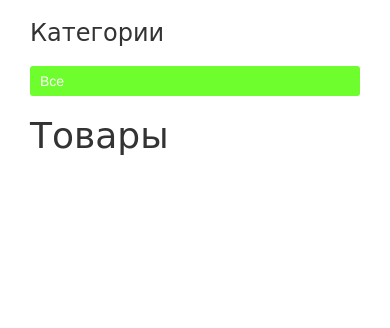
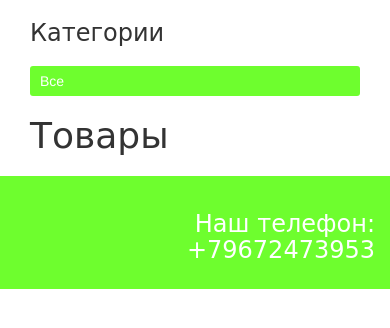
Before and after one commit to nfy77/myshop, a Django app: page / in a window 390 px wide. Shown: the part 208-536 px from the top of the page. Run offline with Django 3.2, Linux system fonts and the light colour scheme; data that the repository does not hold is empty; some libraries are stand-ins or nearby versions.

Commit message:
add telephone in order and base.html

```diff
--- a/myshop/urls.py
+++ b/myshop/urls.py
@@ -21,9 +21,9 @@ from django.conf.urls.static import static
 
 urlpatterns = [
 	url(r'^admin/', admin.site.urls),
-	url(r'^', include('shop.urls', namespace='shop')),
 	url(r'^cart/', include('cart.urls', namespace='cart')),
 	url(r'^order/', include('orders.urls', namespace='orders')),
+	url(r'^', include('shop.urls', namespace='shop')),
 
 ]
 
--- a/orders/admin.py
+++ b/orders/admin.py
@@ -8,7 +8,7 @@ class OrderItemInline(admin.TabularInline):
 
 class OrderAdmin(admin.ModelAdmin):
     list_display = ['id', 'first_name', 'last_name', 'email', 'address',
-                    'postal_code', 'city', 'paid', 'created', 'updated']
+                    'postal_code', 'city' ,'telephone', 'paid', 'created', 'updated']
     list_filter = ['paid', 'created', 'updated']
     inlines = [OrderItemInline]
 
--- a/orders/forms.py
+++ b/orders/forms.py
@@ -4,6 +4,5 @@ from .models import Order
 
 class OrderCreateForm(forms.ModelForm):
     class Meta:
-        model = Order
-        fields = ['first_name', 'last_name', 'email', 'address', 'postal_code',
-                  'city']
+		model = Order
+		fields = ['first_name', 'last_name', 'email', 'address', 'postal_code','city','telephone']
--- a/orders/models.py
+++ b/orders/models.py
@@ -9,6 +9,7 @@ class Order(models.Model):
     address =  models.CharField(verbose_name='Адрес', max_length=250)
     postal_code = models.CharField(verbose_name='Почтовый код', max_length=20)
     city = models.CharField(verbose_name='Город', max_length=100)
+    telephone = models.CharField(verbose_name='Телефон', max_length=20, default='+79672473953')
     created = models.DateTimeField(verbose_name='Создан', auto_now_add=True)
     updated = models.DateTimeField(verbose_name='Обновлен', auto_now=True)
     paid = models.BooleanField(verbose_name='Оплачен', default=False)
--- a/shop/static/css/style.css
+++ b/shop/static/css/style.css
@@ -1,7 +1,9 @@
 @import 'https://fonts.googleapis.com/css?family=Open+Sans:400,600,700&subset=cyrillic'
-body{
-  font-size: 15px;
+body, section{
+  font-size: 16px;
+  height: 100%;
   font-family: 'Open Sans', sans-serif;
+  height: 100%;
 }
 .top{
   padding: 20px 0;
@@ -32,6 +34,14 @@ a:hover, a:active {
 .top-bl a:hover, a:active {
 	color: white;
 }
+
+footer{
+	background: #6efe2e;
+	color: white;
+	font-size: 20px;
+	font-family: 'Lobster', cursive;
+}
+
 #sidebar ul{
   list-style: none;
   margin: 0;
--- a/shop/templates/shop/base.html
+++ b/shop/templates/shop/base.html
@@ -33,5 +33,12 @@
 	<section id="content row" class="container">
 		{% block content %}{% endblock %}
 	</section>
+	<footer>
+		<div class="top-bl">
+
+				<h3 align=right>Наш телефон: +79672473953 </h3>
+
+		</div>
+	</footer>
 </body>
 </html>
--- a/shop/templates/shop/product/list.html
+++ b/shop/templates/shop/product/list.html
@@ -2,7 +2,7 @@
 {% load static %}
 
 {% block title %}
-	{% if category %} {{ category.name }} {% else %} Страница товаров {% endif %}
+	{% if category %} {{ category.name }} {% else %} Страница товаров магазина OldTal {% endif %}
 {% endblock %}
 
 {% block content %}
```
Also changed, not shown: orders/migrations/0003_order_telephone.py (added).
